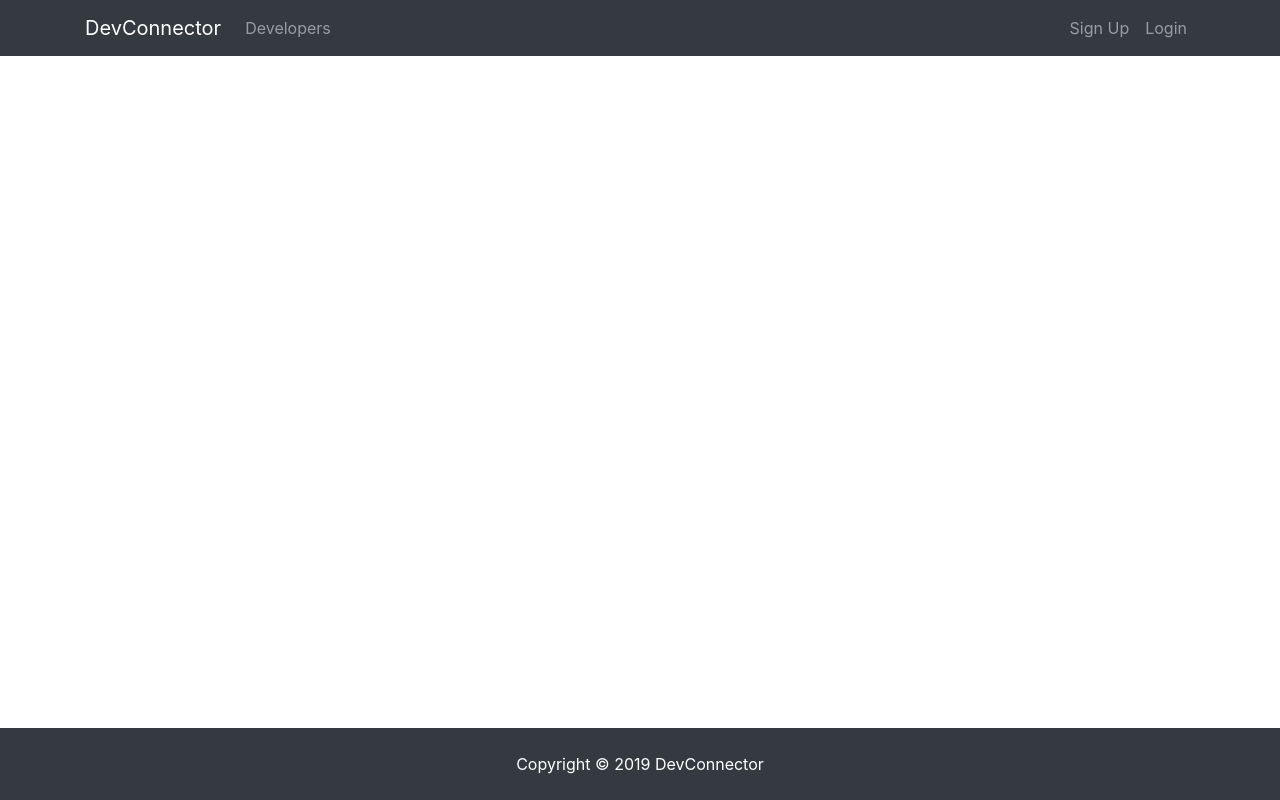
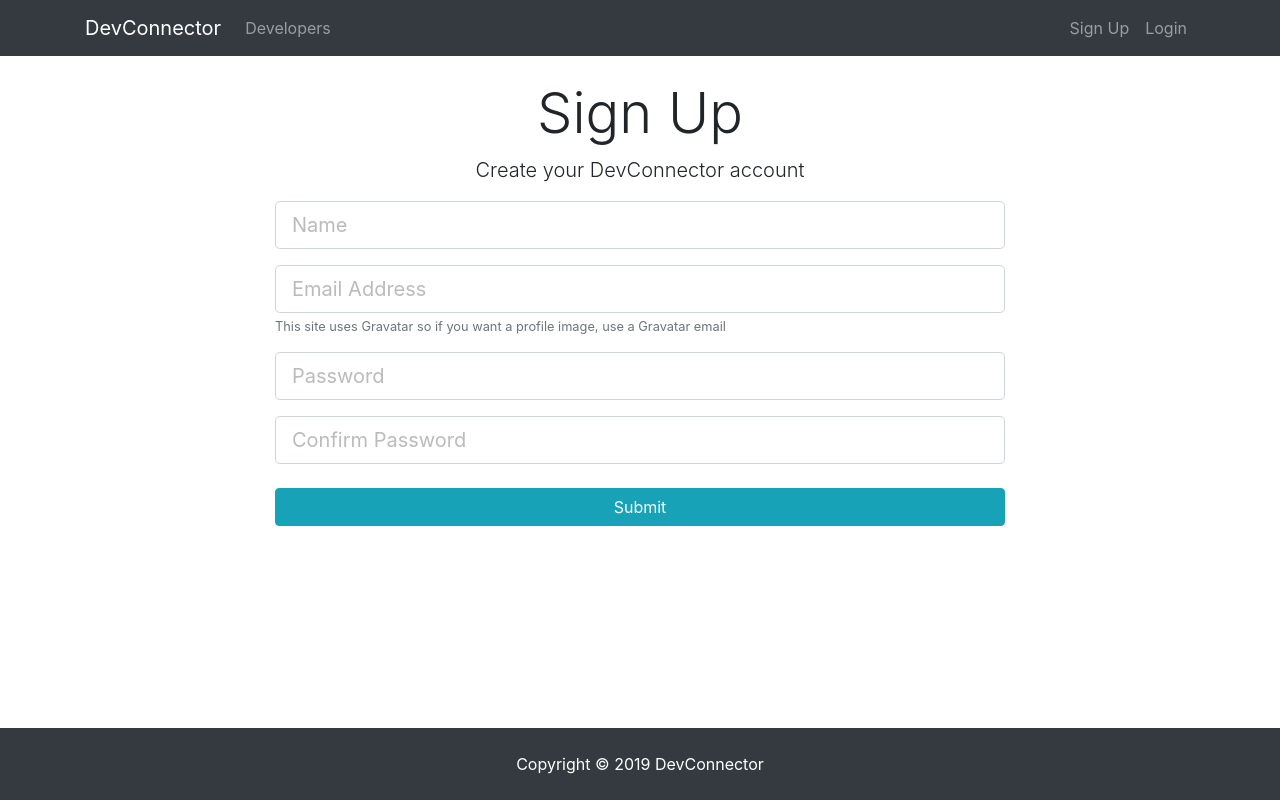
Before and after one commit to streetracer48/connectWithDev, a React (Create React App) app in the folder client/: page /register in a window 1280 px wide. Built offline with nearby package versions, Linux system fonts and the light colour scheme.

Commit message:
setup login and Register

```diff
--- a/client/src/App.js
+++ b/client/src/App.js
@@ -4,7 +4,8 @@
 import Navbar from "./layout/Navbar.jsx";
 import Landing from "./layout/Landing.jsx";
 import Footer from "./layout/Footer";
-
+import Login from "./components/auth/Login";
+import Register from "./components/auth/Register";
 import "./App.css";
 
 function App() {
@@ -13,6 +14,8 @@
       <Router>
         <Navbar />
         <Route exact path="/" component={Landing} />
+        <Route exact path="/login" component={Login} />
+        <Route exact path="/register" component={Register} />
         <Footer />
       </Router>
     </div>
--- /dev/null
+++ b/client/src/components/auth/Login.jsx
@@ -0,0 +1,64 @@
+import React, { Component } from "react";
+
+class Login extends Component {
+  state = {
+    email: "",
+    password: ""
+  };
+
+  onSubmit = e => {
+    e.preventDefault();
+
+    const userData = {
+      email: this.state.email,
+      password: this.state.password
+    };
+
+    console.log(userData);
+  };
+
+  onChange = e => {
+    this.setState({ [e.target.name]: e.target.value });
+  };
+  render() {
+    return (
+      <div className="login">
+        <div className="container">
+          <div className="row">
+            <div className="col-md-8 m-auto">
+              <h1 className="display-4 text-center">Log In</h1>
+              <p className="lead text-center">
+                Sign in to your DevConnector account
+              </p>
+              <form onSubmit={this.onSubmit}>
+                <div className="form-group">
+                  <input
+                    type="email"
+                    className="form-control form-control-lg"
+                    placeholder="Email Address"
+                    name="email"
+                    value={this.state.email}
+                    onChange={this.onChange}
+                  />
+                </div>
+                <div className="form-group">
+                  <input
+                    type="password"
+                    className="form-control form-control-lg"
+                    placeholder="Password"
+                    name="password"
+                    value={this.state.password}
+                    onChange={this.onChange}
+                  />
+                </div>
+                <input type="submit" className="btn btn-info btn-block mt-4" />
+              </form>
+            </div>
+          </div>
+        </div>
+      </div>
+    );
+  }
+}
+
+export default Login;
--- /dev/null
+++ b/client/src/components/auth/Register.jsx
@@ -0,0 +1,93 @@
+import React, { Component } from "react";
+
+class Register extends Component {
+  state = {
+    name: "",
+    email: "",
+    password: "",
+    password2: ""
+  };
+
+  onSubmit = e => {
+    e.preventDefault();
+    const registerData = {
+      name: this.state.name,
+      email: this.state.email,
+      passowrd: this.state.password,
+      password2: this.state.password2
+    };
+
+    console.log(registerData);
+  };
+
+  onChange = e => {
+    this.setState({ [e.target.name]: e.target.value });
+  };
+
+  render() {
+    return (
+      <div className="register">
+        <div className="container">
+          <div className="row">
+            <div className="col-md-8 m-auto">
+              <h1 className="display-4 text-center">Sign Up</h1>
+              <p className="lead text-center">
+                Create your DevConnector account
+              </p>
+              <form onSubmit={this.onSubmit}>
+                <div className="form-group">
+                  <input
+                    type="text"
+                    className="form-control form-control-lg"
+                    placeholder="Name"
+                    name="name"
+                    value={this.state.name}
+                    onChange={this.onChange}
+                    required
+                  />
+                </div>
+                <div className="form-group">
+                  <input
+                    type="email"
+                    className="form-control form-control-lg"
+                    placeholder="Email Address"
+                    name="email"
+                    value={this.state.email}
+                    onChange={this.onChange}
+                  />
+                  <small className="form-text text-muted">
+                    This site uses Gravatar so if you want a profile image, use
+                    a Gravatar email
+                  </small>
+                </div>
+                <div className="form-group">
+                  <input
+                    type="password"
+                    className="form-control form-control-lg"
+                    placeholder="Password"
+                    name="password"
+                    value={this.state.password}
+                    onChange={this.onChange}
+                  />
+                </div>
+                <div className="form-group">
+                  <input
+                    type="password"
+                    className="form-control form-control-lg"
+                    placeholder="Confirm Password"
+                    name="password2"
+                    value={this.state.password2}
+                    onChange={this.onChange}
+                  />
+                </div>
+                <input type="submit" className="btn btn-info btn-block mt-4" />
+              </form>
+            </div>
+          </div>
+        </div>
+      </div>
+    );
+  }
+}
+
+export default Register;
```
